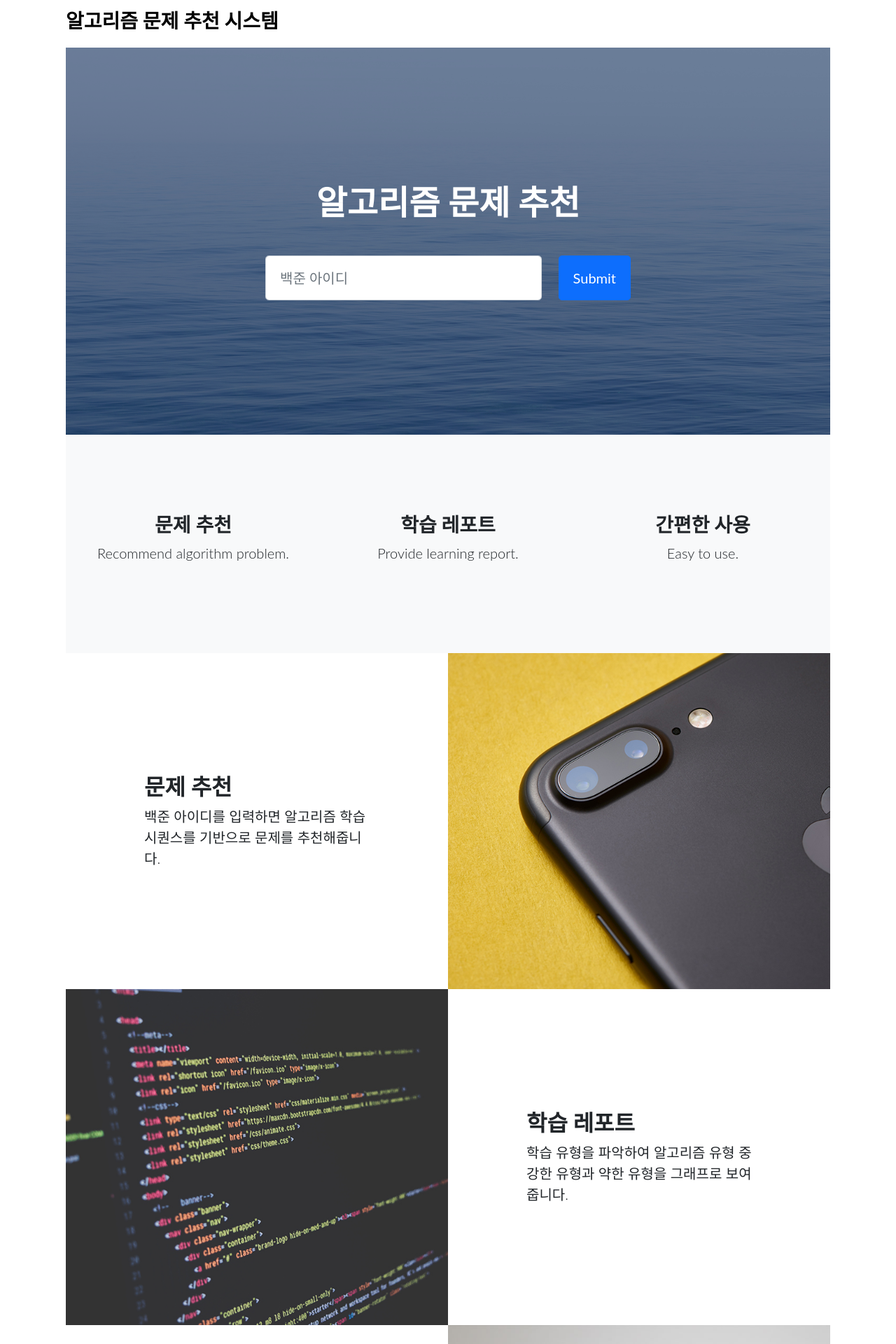
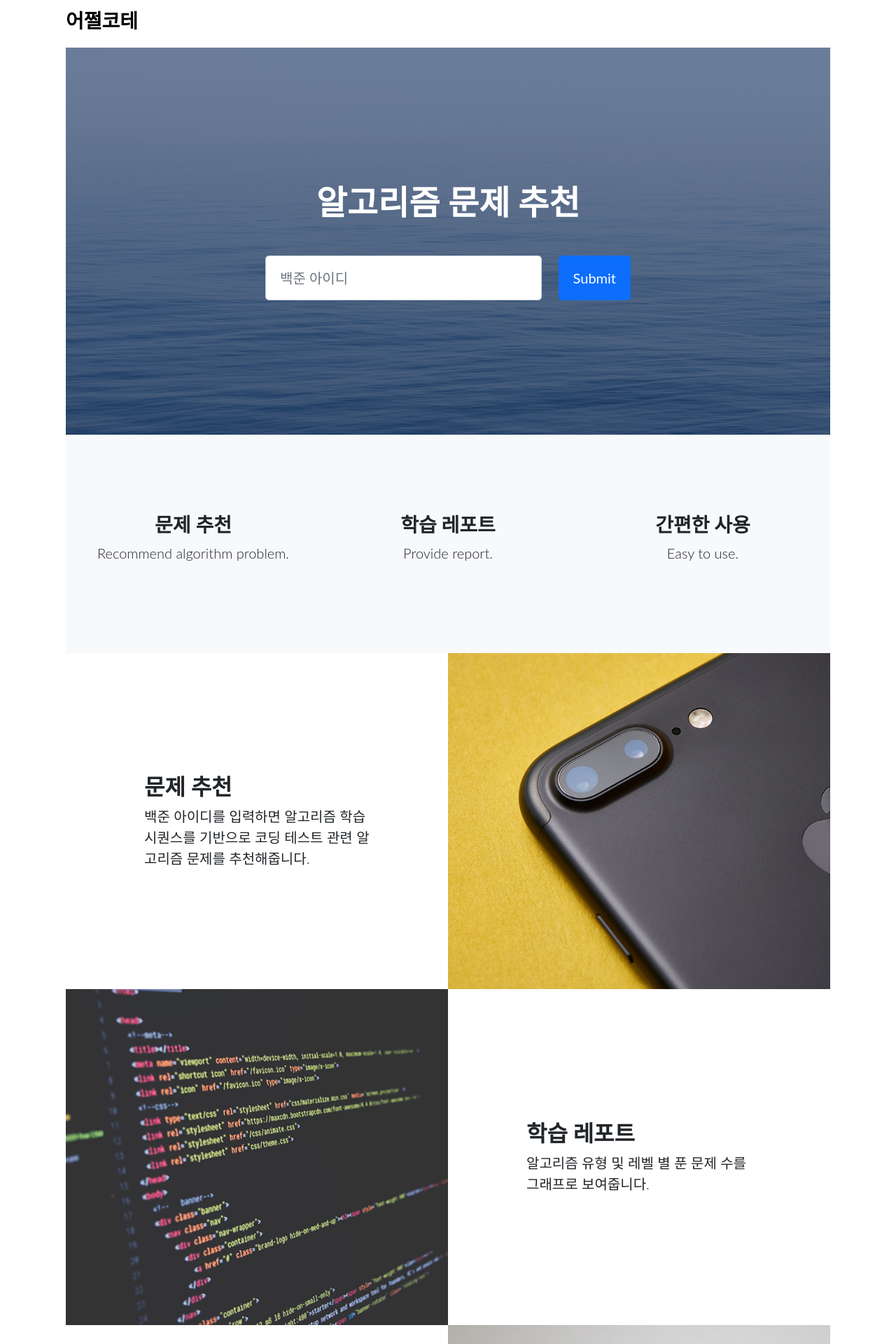
Before and after one commit to PSRecommender/Frontend, a React (Create React App) app in the folder recommender/: page / in a window 1280 px wide. Shown: the top 1920 px of the page at 70% size. Built offline with nearby package versions, Linux system fonts and the light colour scheme.

Commit message:
change ment

```diff
--- a/recommender/public/index.html
+++ b/recommender/public/index.html
@@ -23,7 +23,7 @@
       work correctly both with client-side routing and a non-root public URL.
       Learn how to configure a non-root public URL by running `npm run build`.
     -->
-    <title>React App</title>
+    <title>어쩔코테</title>
   </head>
   <body>
     <noscript>You need to enable JavaScript to run this app.</noscript>
--- a/recommender/src/components/header.js
+++ b/recommender/src/components/header.js
@@ -2,7 +2,7 @@ function Header(){
     return(
         <nav class="navbar  static-top">
             <div class="container">
-                <a class="navbar-brand" href="/"><h3>알고리즘 문제 추천 시스템</h3></a>
+                <a class="navbar-brand" href="/"><h3>어쩔코테</h3></a>
             </div>
         </nav>
     )
--- a/recommender/src/pages/home.js
+++ b/recommender/src/pages/home.js
@@ -75,7 +75,7 @@ function Home(){
                             <div class="col-lg-4">
                                 <div class="features-icons-item mx-auto mb-5 mb-lg-0 mb-lg-3">
                                     <h3>학습 레포트</h3>
-                                    <p class="lead mb-0">Provide learning report.</p>
+                                    <p class="lead mb-0">Provide report.</p>
                                 </div>
                             </div>
                             <div class="col-lg-4">
@@ -93,14 +93,14 @@ function Home(){
                             <div class="col-lg-6 order-lg-2 text-white showcase-img showcase-img1" ></div>
                             <div class="col-lg-6 order-lg-1 my-auto showcase-text">
                                 <h2>문제 추천</h2>
-                                <p class="lead mb-0">백준 아이디를 입력하면 알고리즘 학습 시퀀스를 기반으로 문제를 추천해줍니다.</p>
+                                <p class="lead mb-0">백준 아이디를 입력하면 알고리즘 학습 시퀀스를 기반으로 코딩 테스트 관련 알고리즘 문제를 추천해줍니다.</p>
                             </div>
                         </div>
                         <div class="row g-0">
                             <div class="col-lg-6 text-white showcase-img showcase-img2" ></div>
                             <div class="col-lg-6 my-auto showcase-text">
                                 <h2>학습 레포트</h2>
-                                <p class="lead mb-0">학습 유형을 파악하여 알고리즘 유형 중 강한 유형과 약한 유형을 그래프로 보여줍니다.</p>
+                                <p class="lead mb-0">알고리즘 유형 및 레벨 별 푼 문제 수를 그래프로 보여줍니다.</p>
                             </div>
                         </div>
                         <div class="row g-0">
```
